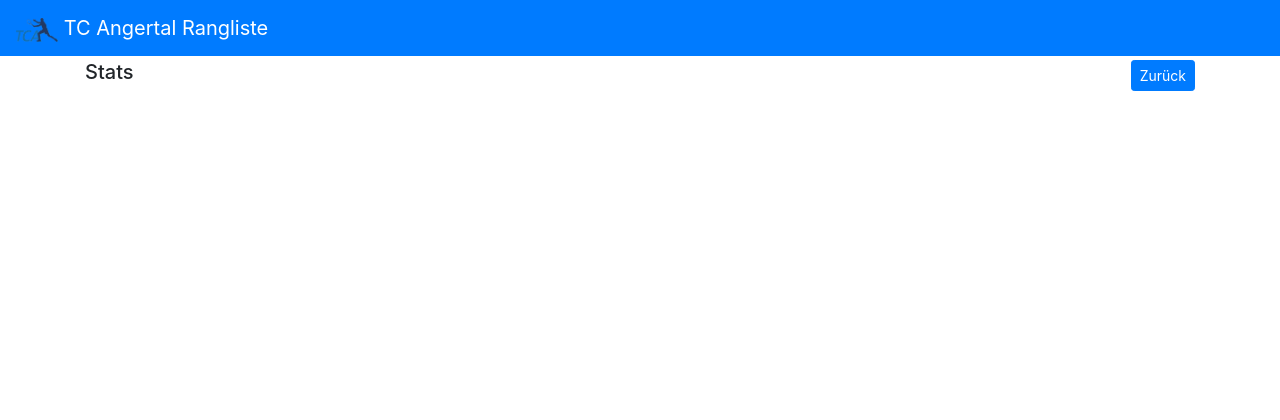
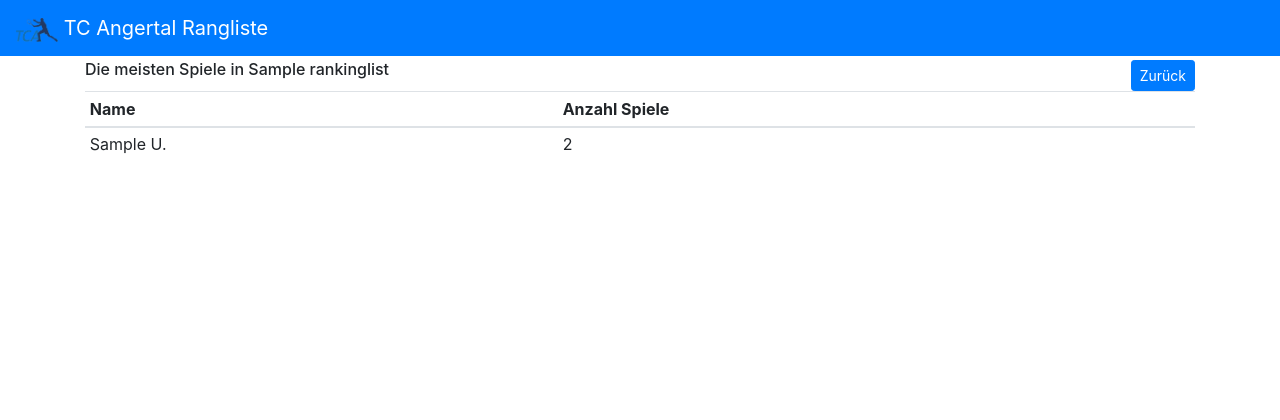
Before and after one commit to puredriver/myclub, a Django app: page /rankinglist/rankinglist/1/stats in a window 1280 px wide. Shown: the top 420 px of the page. Run offline with Django 3.2, Linux system fonts and the light colour scheme; tables that the repository leaves empty hold one stand-in row (values such as "Sample post"); some libraries are stand-ins or nearby versions.

Commit message:
rankingliststats finalized

```diff
--- a/rankinglist/templates/rankinglist/index.html
+++ b/rankinglist/templates/rankinglist/index.html
@@ -9,7 +9,9 @@
   <h5>Ranglisten</h5>
 
   {% for r in rankinglists %}
-      <h6>{{ r.name }}</h6>
+      <h6>{{ r.name }} <a href="{% url 'rankinglist_stats' rankinglist_id=r.id %}" class="btn btn-primary btn-sm">Statistiken</a></h6>
+
+
       <table class="table table-sm">
         <thead>
             <tr>
--- a/rankinglist/templates/rankinglist/rankingliststats.html
+++ b/rankinglist/templates/rankinglist/rankingliststats.html
@@ -5,8 +5,24 @@
 
 <a class="btn btn-primary btn-sm float-right" href="{% url 'index' %}" role="button">Zurück</a>
 
-    <h5>Stats</h5>
+    <h6>Die meisten Spiele in {{ rankinglist.name }}</h6>
+    <table class="table table-sm">
+        <thead>
+            <tr>
 
+            <th scope="col">Name</th>
+            <th scope="col">Anzahl Spiele</th>
+        </tr>
+        </thead>
+        <tbody>
+            {% for entry in players %}
+            <tr>
+            <td scope="row">{{entry.0.nameshort}}</td>
+            <td>{{entry.1}}</td>
+            </tr>
+            {% endfor %}
+        <tbody>
+    </table>
 
 
 {% endblock %}
```
